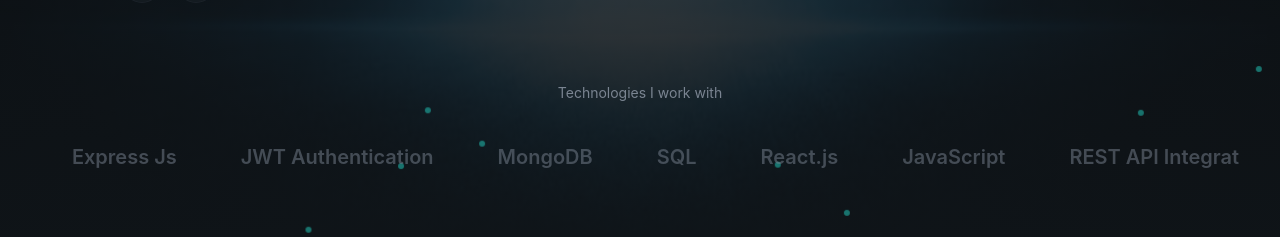
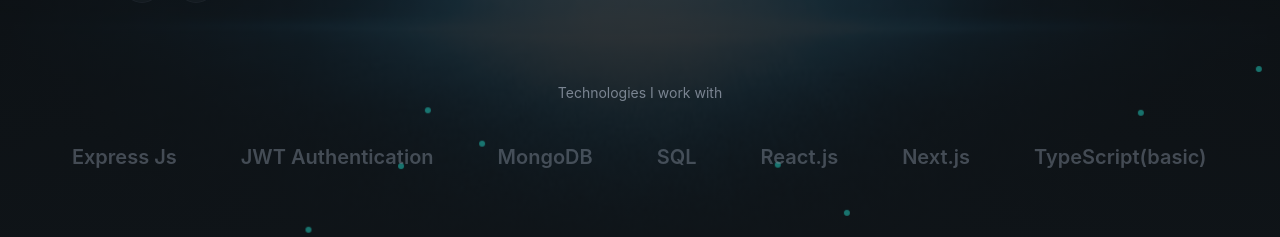
Before and after one commit to AmrapaliBala/Portfolio-React-TailwindCSS, a React (Vite) app: page / in a window 1280 px wide. Shown: the part 900-1137 px from the top of the page. Built offline with nearby package versions, Linux system fonts and the light colour scheme.

Commit message:
Update skill section

```diff
--- a/src/sections/Hero.jsx
+++ b/src/sections/Hero.jsx
@@ -9,6 +9,8 @@ const skills = [
   " MongoDB",
   "SQL",
   "React.js",
+  "Next.js",
+  "TypeScript(basic)",
   "JavaScript",
   "REST API Integration",
   "React Hooks",
```
